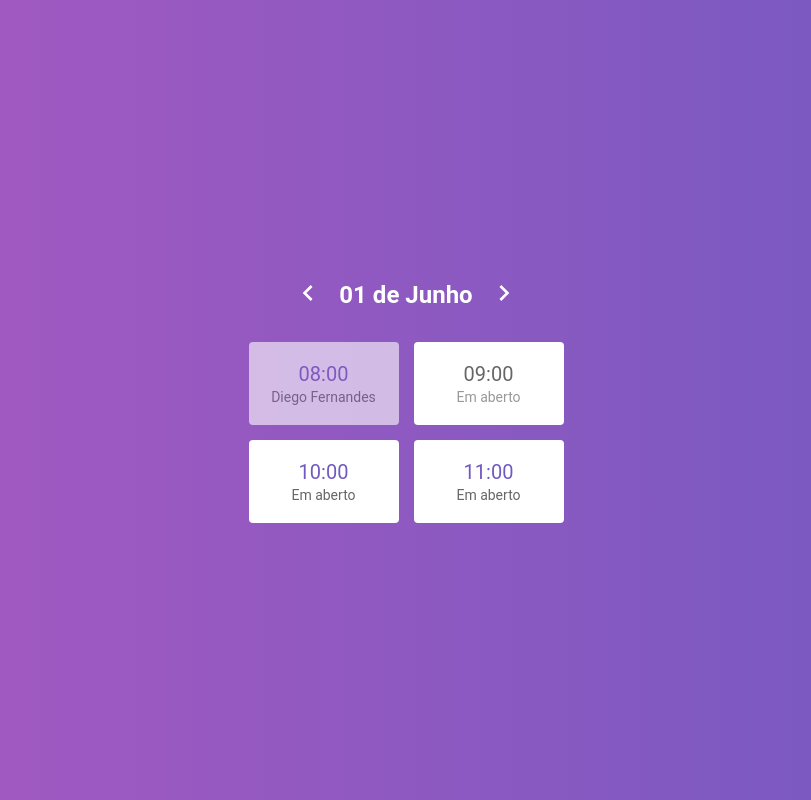
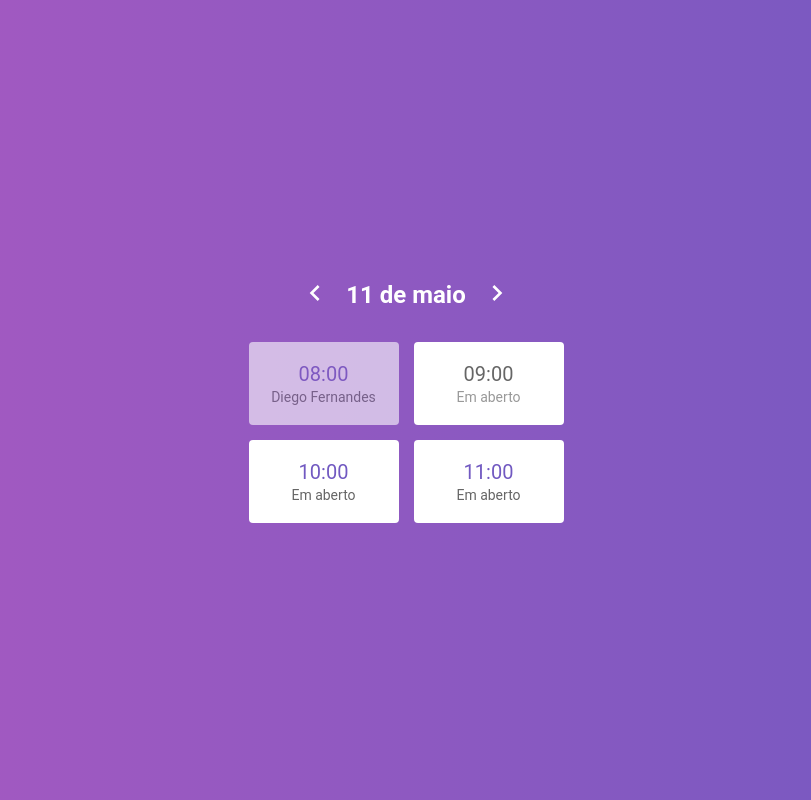
Before and after one commit to ryanalencar/GoBarber, a Next.js app in the folder packages/frontend/: page /dashboard in a window 1280 px wide. Shown: the whole page, without its empty margins (234-1045 px from the left). Built offline with nearby package versions, Linux system fonts and the light colour scheme.

Commit message:
feat: navigating through days

```diff
--- a/packages/frontend/src/pages/dashboard.tsx
+++ b/packages/frontend/src/pages/dashboard.tsx
@@ -1,6 +1,9 @@
-import React from 'react'
+import React, { useState, useMemo } from 'react'
 import styled, { DefaultTheme } from 'styled-components'
 import { MdChevronLeft, MdChevronRight } from 'react-icons/md'
+import { format, subDays, addDays } from 'date-fns'
+import { pt } from 'date-fns/locale'
+
 import PageLayout from '~/components/layouts'
 
 interface IStyledProps {
@@ -64,15 +67,29 @@ const Time = styled.li`
 `
 
 const Dashboard: React.FC = () => {
+  const [date, setDate] = useState(new Date())
+
+  const dateFormatted = useMemo(() => {
+    return format(date, "d 'de' MMMM", { locale: pt })
+  }, [date])
+
+  const handlePrevDay = () => {
+    setDate(subDays(date, 1))
+  }
+
+  const handleNextDay = () => {
+    setDate(addDays(date, 1))
+  }
+
   return (
     <PageLayout>
       <Container>
         <header>
-          <button type="button">
+          <button type="button" onClick={handlePrevDay}>
             <MdChevronLeft color="#fff" size={32} />
           </button>
-          <strong>01 de Junho</strong>
-          <button type="button">
+          <strong>{dateFormatted}</strong>
+          <button type="button" onClick={handleNextDay}>
             <MdChevronRight color="#fff" size={32} />
           </button>
         </header>
```
